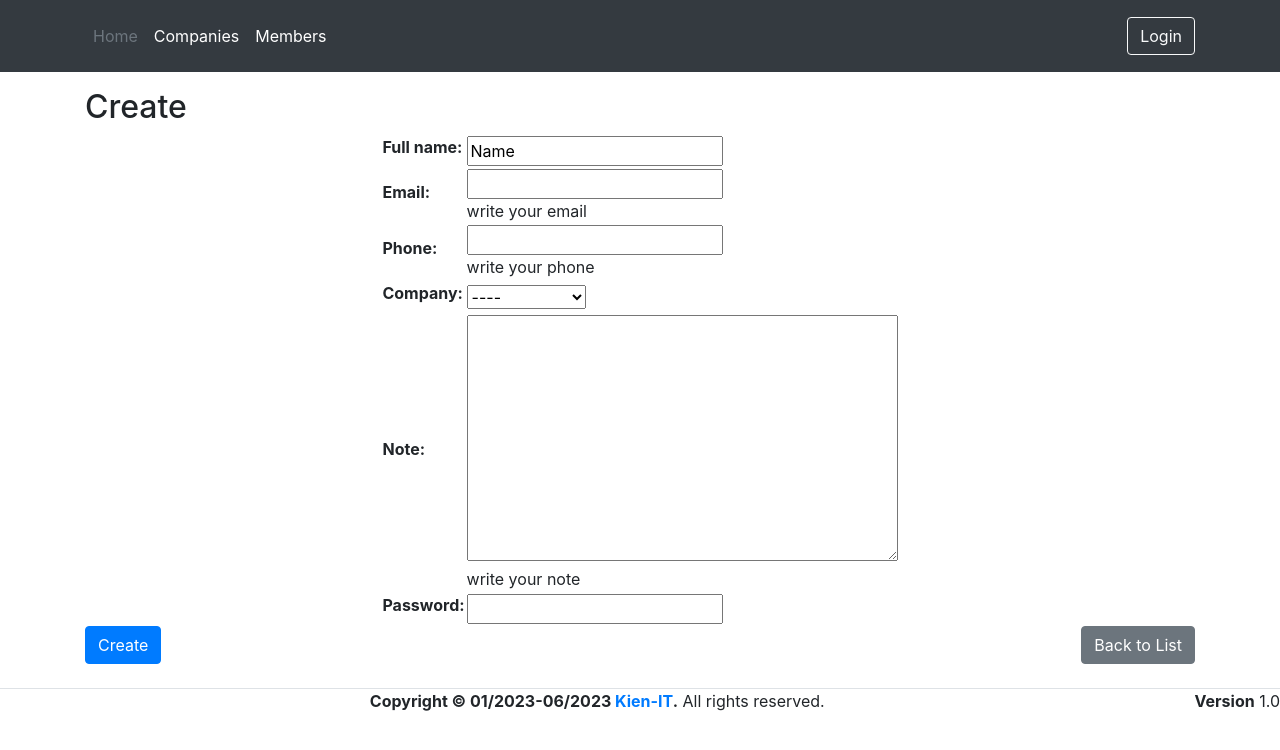
After one commit to kien241197/django-test, a Django app: template members/templates/company/add.html in a window 1280 px wide. The commit adds this page. Shown: the top 750 px of the page. Run offline with Django 4.2, Linux system fonts and the light colour scheme; the template is opened without the code that fills it: values that come from a table or form of the project are taken from there, others are empty; tables that the repository leaves empty hold one stand-in row (values such as "Sample post"); parts of the project's set-up code (start-up, migrations or seed data) failed here and were passed over; some libraries are stand-ins or nearby versions.

Commit message:
add form

```diff
--- a/members/forms.py
+++ b/members/forms.py
@@ -1,8 +1,22 @@
 from django import forms
 from django.core import validators
+from .models import Company
 
 class Member(forms.Form):
     name = forms.CharField(label="Full name", initial = 'Name', max_length = 100)
     email = forms.EmailField(help_text = 'write your email', )
     phone = forms.CharField(help_text = 'write your phone', validators = [validators.MinLengthValidator(10)])
+    company = forms.ModelChoiceField(queryset=Company.objects.order_by('name'), empty_label='----', widget=forms.Select())
     note = forms.CharField(help_text = 'write your note', widget = forms.Textarea, required = False)
+    password = forms.CharField(widget = forms.PasswordInput)
+
+    def clean_password(self):
+        password = self.cleaned_data['password']
+        if len(password) < 4:
+            raise forms.ValidationError("Password is too short")
+        return password
+
+class Company(forms.Form):
+    name = forms.CharField(label="Full name", initial = 'Name', max_length = 100)
+    address = forms.CharField(help_text = 'write address of company')
+    note = forms.CharField(help_text = 'write your note', widget = forms.Textarea, required = False)
--- a/members/models.py
+++ b/members/models.py
@@ -8,7 +8,7 @@ class Company(models.Model):
   created_at = models.DateField(null=True)
 
   def __str__(self):
-  	return f"{self.name} {self.address} {self.created_at}"
+  	return f"{self.name}"
 
 class Member(models.Model):
   name = models.CharField(max_length=255)
--- /dev/null
+++ b/members/templates/company/add.html
@@ -0,0 +1,38 @@
+{% extends 'layouts.html' %}
+
+{% block title %}
+	Create Company Page
+{% endblock %}
+
+{% block content %}
+    <div class="container">
+        <h2>Create</h2>
+        <form action="{% url 'companies.add' %}" method="POST">
+        	{% csrf_token %}
+            <!-- <div class="form-group">
+                <label for="name">Name</label>
+                <input type="text" class="form-control" id="name" name="name">
+            </div>
+            <div class="form-group">
+                <label for="email">Email</label>
+                <input type="email" class="form-control" id="email" name="email">
+            </div>
+            <div class="form-group">
+                <label for="phone">Phone</label>
+                <input type="text" class="form-control" id="phone" name="phone">
+            </div>
+			<div class="form-group">
+                <label for="note">Note</label>
+                <textarea type="text" class="form-control" id="note" name="note"></textarea>
+            </div> -->
+            <table class="m-auto">
+                {{ form.as_table }}
+            </table>
+
+            <div class="d-flex justify-content-between">
+	            <button type="submit" class="btn btn-primary">Create</button>
+	            <a class="btn btn-secondary" href="{% url 'companies' %}">Back to List</a>
+	        </div>
+        </form>
+    </div>
+{% endblock %}
--- a/members/templates/layouts.html
+++ b/members/templates/layouts.html
@@ -12,6 +12,22 @@
 
 <body>
 	<main>
+    <header class="p-3 bg-dark text-white mb-3">
+        <div class="container">
+          <div class="d-flex flex-wrap align-items-center justify-content-between">
+
+            <ul class="nav col-12 col-lg-auto me-lg-auto mb-2 justify-content-center mb-md-0">
+              <li><a href="{% url 'home' %}" class="nav-link px-2 text-secondary">Home</a></li>
+              <li><a href="{% url 'companies' %}" class="nav-link px-2 text-white">Companies</a></li>
+              <li><a href="{% url 'members' %}" class="nav-link px-2 text-white">Members</a></li>
+            </ul>
+
+            <div class="text-end">
+              <a href="{% url 'login' %}" class="btn btn-outline-light me-2">Login</a>
+            </div>
+          </div>
+        </div>
+      </header>
         {% block content %}
         <!-- Default content if not overridden in child templates -->
         {% endblock %}
--- a/members/templates/edit.html
+++ b/members/templates/member/edit.html
@@ -8,6 +8,7 @@
     <div class="container">
         <div class="box border p-4">
             <h3>Name: {{ member.name }}</h3>
+            <p>Company: {{ member.company.name }}</p>
             <p>Email: {{ member.email }}</p>
             <p>Phone: {{ member.phone }}</p>
             <p>Note: {{ member.note }}</p>
--- a/members/templates/index.html
+++ b/members/templates/member/index.html
@@ -13,9 +13,8 @@
 		    </div>
     	</div>
         <div class="d-flex justify-content-end mb-2">
-            <form action="" method="GET">
-               <input type="text" name="search" value="{{ request.GET.search }}">
-               <button type="submit">Search</button>
+            <form class="col-12 col-lg-auto mb-3 mb-lg-0 me-lg-3">
+              <input type="search" class="form-control form-control-dark" placeholder="Search..." aria-label="Search" name="search">
             </form>
         </div>
     	{% csrf_token %}
--- a/members/urls.py
+++ b/members/urls.py
@@ -3,8 +3,14 @@ from . import views
 
 urlpatterns = [
 	path('', views.home, name='home'),
+    path('login', views.login, name='login'),
+    path('logout', views.logout, name='logout'),
     path('members/', views.members, name='members'),
     path('members/create', views.member_create, name='members.add'),
     path('members/edit/<int:id>', views.member_edit, name='members.edit'),
     path('members/delete/<int:id>', views.member_delete, name='members.remove'),
+    path('companies/', views.companies, name='companies'),
+    path('companies/create', views.company_create, name='companies.add'),
+    path('companies/edit/<int:id>', views.company_edit, name='companies.edit'),
+    path('companies/delete/<int:id>', views.company_delete, name='companies.remove'),
 ]
```
Also changed, not shown: members/templates/company/edit.html (added, +43 -0 lines), members/templates/company/index.html (added, +47 -0 lines), members/templates/home.html (+5 -4 lines), members/templates/login.html (added, +30 -0 lines), members/views.py (+70 -3 lines), db.sqlite3, members/templates/member/add.html (renamed from members/templates/add.html).
